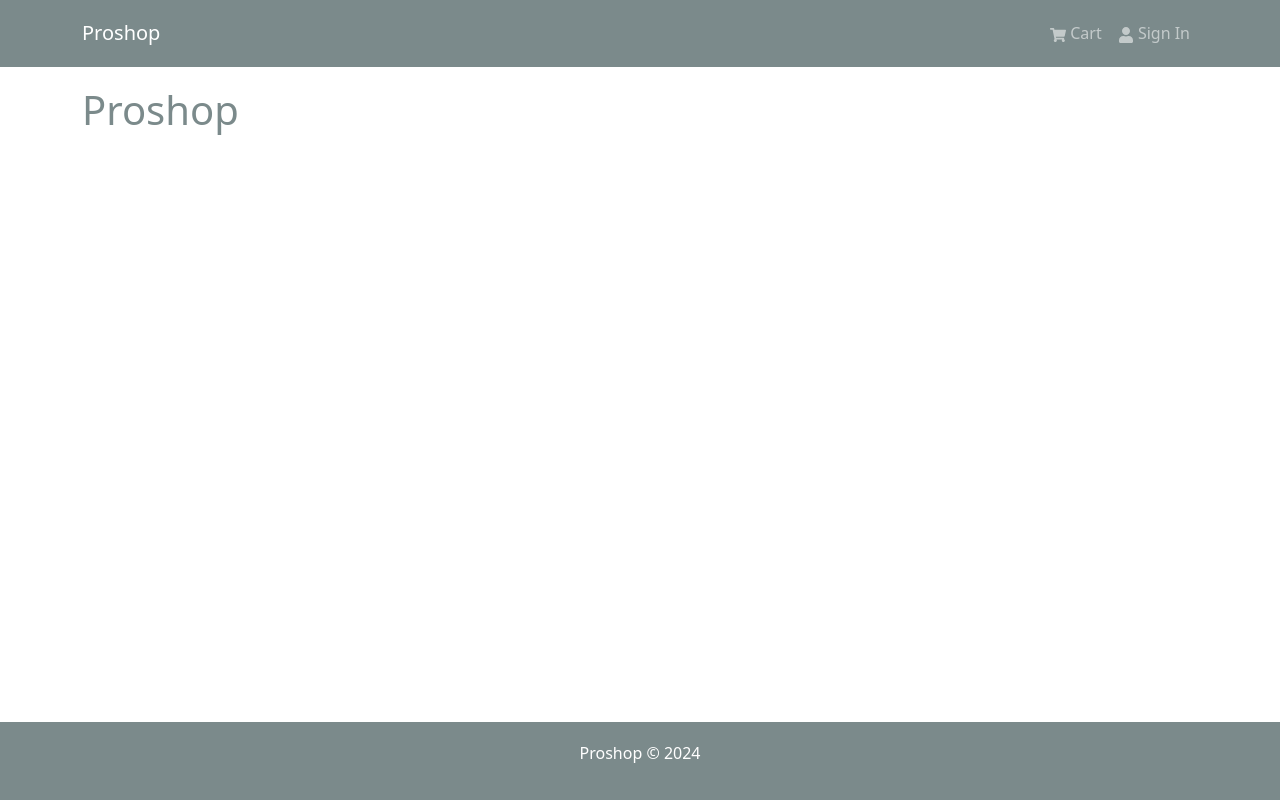
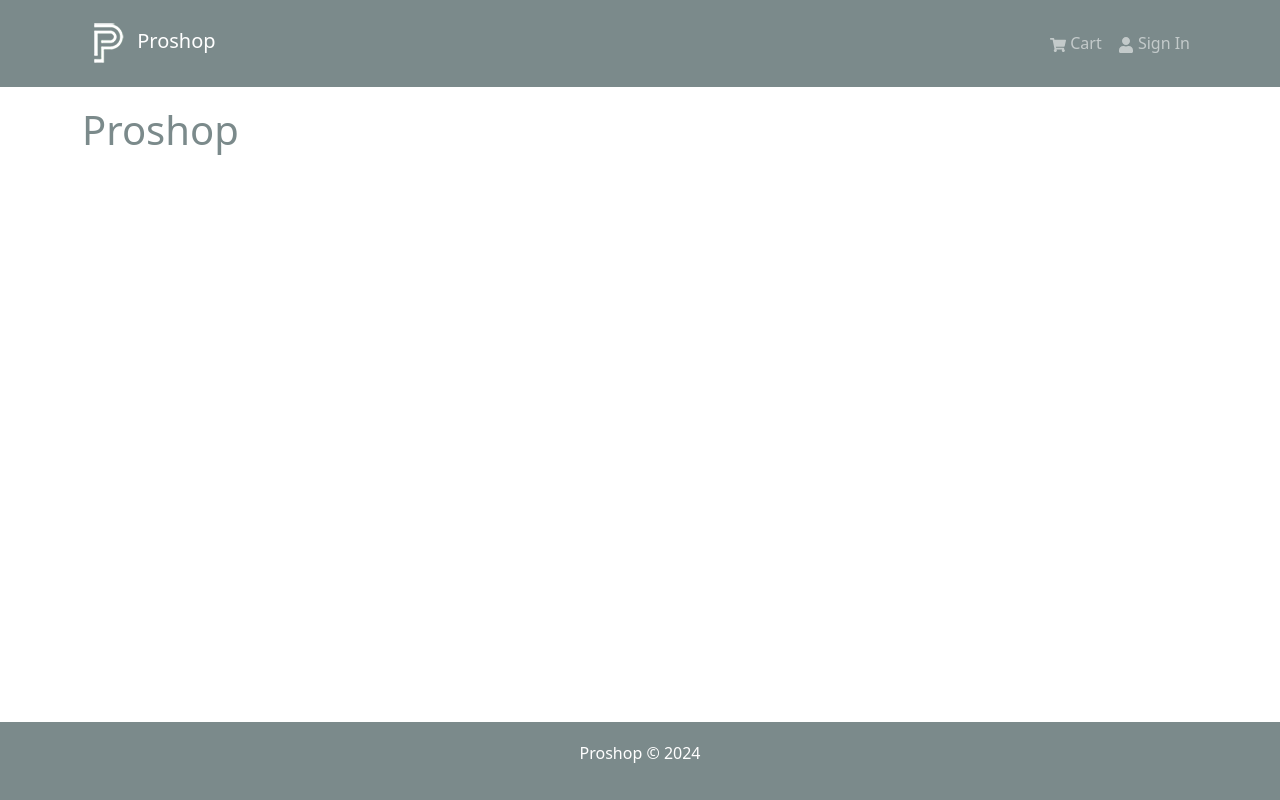
Before and after one commit to nileshparwan/proshop, a React (Create React App) app in the folder frontend/: page / in a window 1280 px wide. Built offline with nearby package versions, Linux system fonts and the light colour scheme.

Commit message:
feature(ui): navbar brand logo

```diff
--- a/frontend/src/components/Header.jsx
+++ b/frontend/src/components/Header.jsx
@@ -1,15 +1,17 @@
 import React from 'react';
 import { Navbar, Nav, Container } from 'react-bootstrap';
 import { FaShoppingCart, FaUser } from 'react-icons/fa';
+import logo from '../assets/logo.png'
 
 const Header = () => {
   return (
     <header>
       <Navbar bg='dark' variant='dark' expand='lg' collapseOnSelect>
         <Container>
-          <Navbar.Brand href='/'>Proshop</Navbar.Brand>
-
-          <Navbar.Toggle aria-controls='basic-navbar-nav'></Navbar.Toggle>
+          <Navbar.Brand href='/'>
+            <img src={logo} alt="Proshop" /> Proshop
+          </Navbar.Brand>
+          <Navbar.Toggle aria-controls='basic-navbar-nav' />
           <Navbar.Collapse id='basic-navbar-nav'>
             <Nav className='ms-auto'>
               <Nav.Link href='/cart'>
```
Also changed, not shown: frontend/src/reportWebVitals.js (deleted, +0 -13 lines), frontend/src/assets/logo.png (added).
